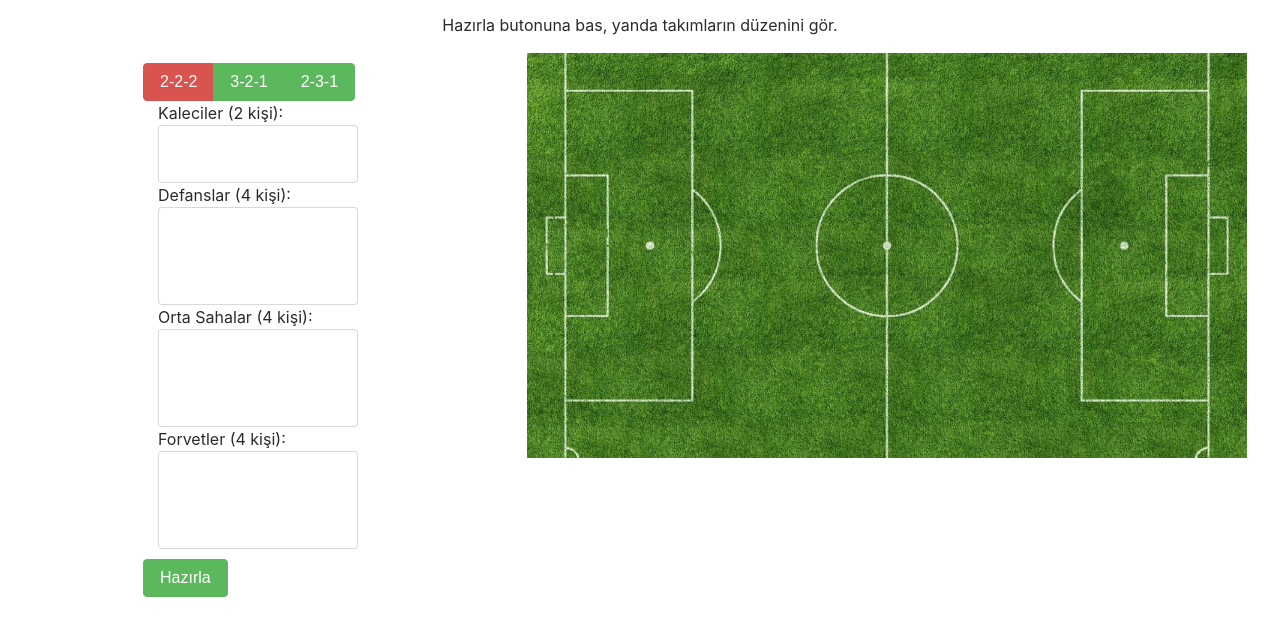
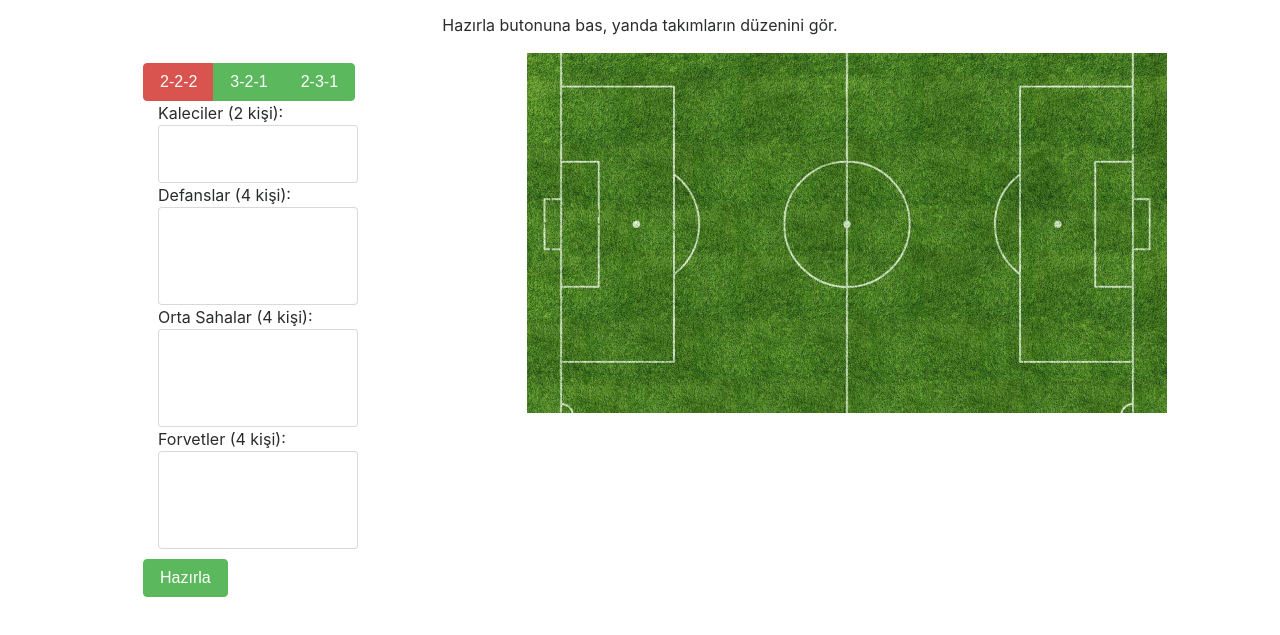
Before and after one commit to burcinguzel/halisahamix, a website: page client/index.html in a window 1280 px wide. Shown: the part 139-774 px from the top of the page. Drawn offline with nearby package versions, Linux system fonts and the light colour scheme; a script that the page names is missing.

Commit message:
2nd commit

```diff
--- a/client/index.html
+++ b/client/index.html
@@ -60,8 +60,8 @@
           <button id="btnMix" class="btn btn-success">Hazırla</button>
        </div>
        <div class="col col-sm-5" >
-                  <svg id="svcField" height="405" width="720" >
-                    <image x="0" y="0" width="720" height="405"
+                  <svg id="svcField" height="360" width="640" >
+                    <image x="0" y="0" width="640" height="360"
                        xlink:href="/img/field.jpg" />
                  </svg>
        </div>
```
